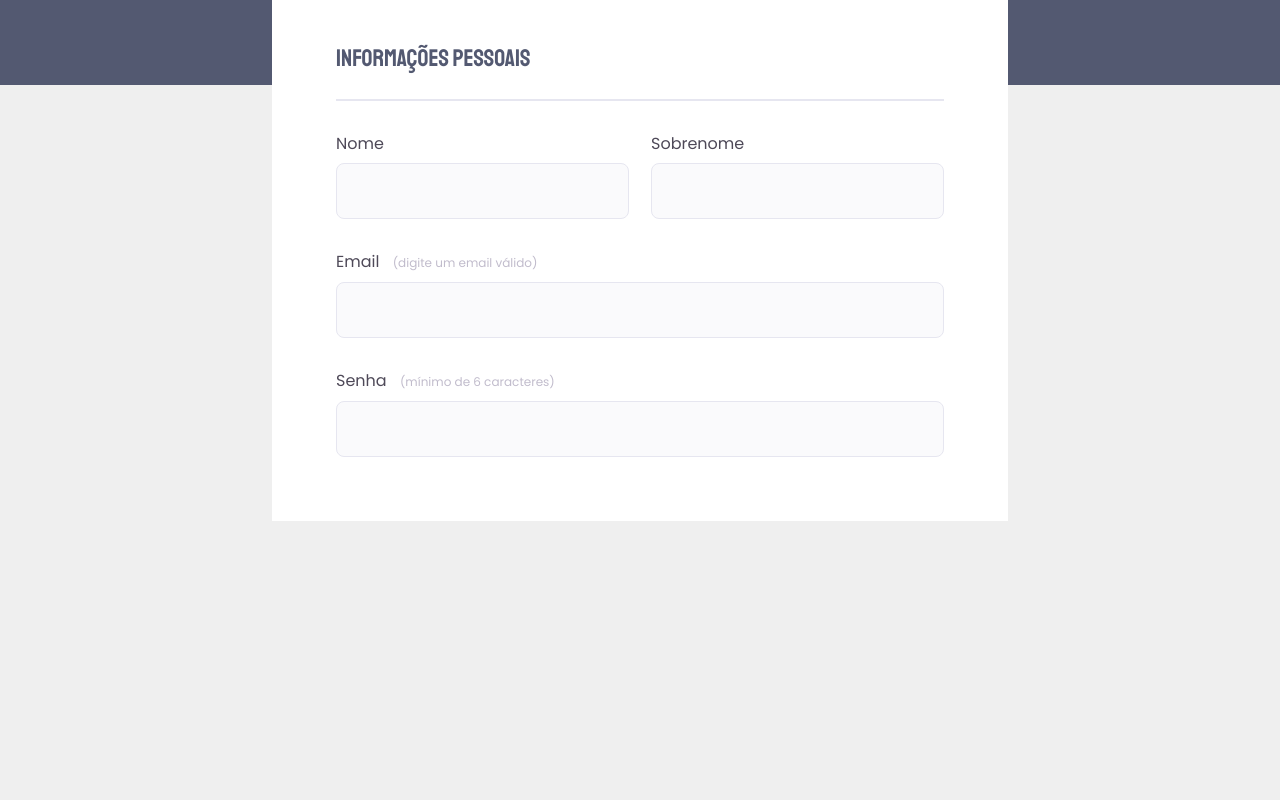
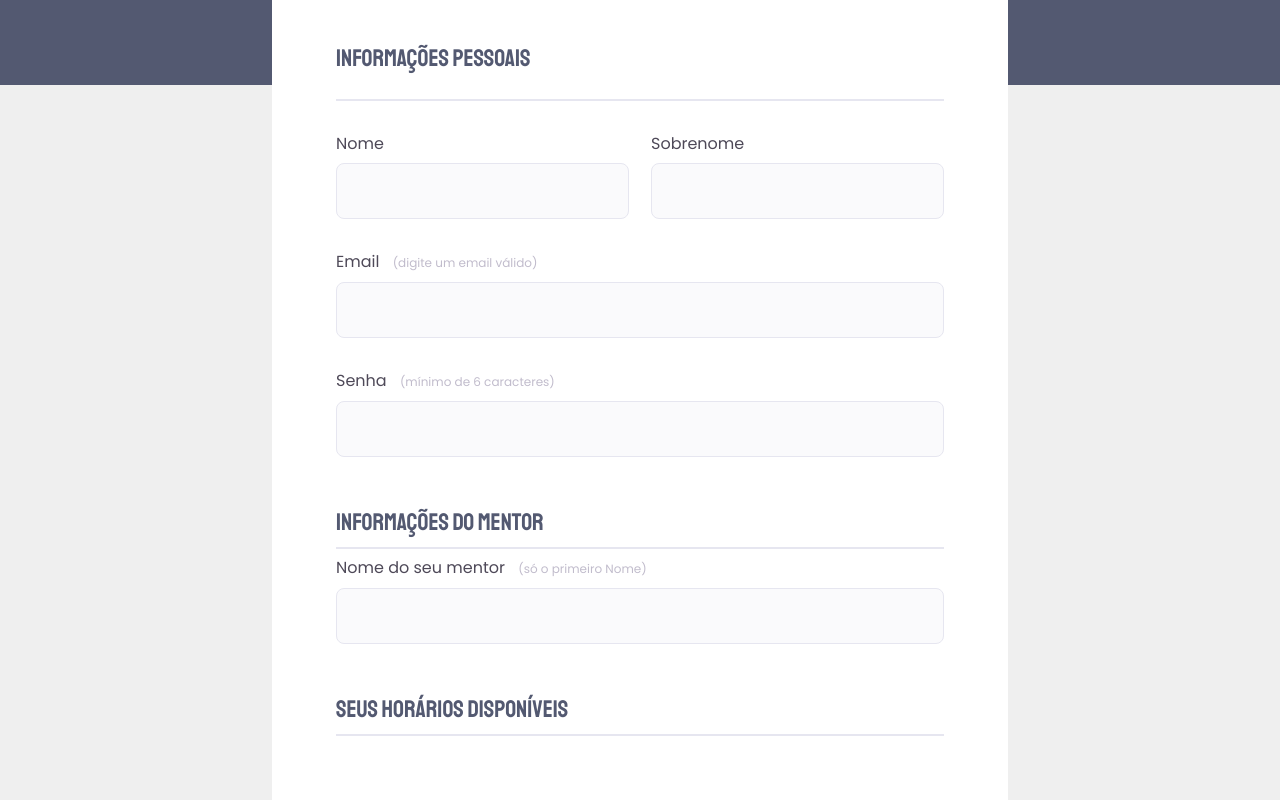
Before and after one commit to theusfelipe/Form-by-me, a plain HTML site: page index.html in a window 1280 px wide. Shown: the part 351-1151 px from the top of the page. Before the commit the page ends 872 px from the top, so only its background shows below. Drawn offline with Linux system fonts and the light colour scheme.

Commit message:
add other inputs

```diff
--- a/index.html
+++ b/index.html
@@ -42,26 +42,42 @@
 
                     <div class="input-wrapper">
                             <label for="event-email">Email <span>(digite um email válido)</span></label>
-                            <input type="text" id="event-email">
+                            <input type="email" id="event-email">
                     </div>
 
                     <div class="input-wrapper">
                             <label for="event-password">Senha <span>(mínimo de 6 caracteres)</span></label>
                             <input type="password" id="event-password">
                     </div>
+                </div>
+
+            </fieldset>
+
+            <fieldset>
+
+                <div class="fielset-wrapper">
+
+                    <legend>Informações do Mentor</legend>
+                    <div class="separator-2"></div>
+
+                    <div class="input-wrapper">
+                        <label for="event-first-name">Nome do seu mentor <span>(só o primeiro Nome)</span></label>
+                        <input type="text" id="event-first-name">
+                    </div>
+
+               </div>
+            </fieldset>
+
+            <fieldset>
+                <div class="fieldset-time-date">
+                    <legend>Seus horários disponíveis</legend>
+                    <div class="separator-3"></div>
+
+                </div>
+            </fieldset>
 
 
 
-
-
-
-                </div>
-
-
-
-
-
-            </fieldset>
         </form>
 
     </div>
--- a/style.css
+++ b/style.css
@@ -84,11 +84,11 @@ fieldset legend {
     font-size: 24px;
     line-height: 34px;
     font-family: 'Staatliches', cursive;
-
 }
 
 
 .separator {
+
     border: 1px solid #E6E6F0;
 }
 
@@ -133,3 +133,13 @@ fieldset legend {
 .coluna-1 > div:nth-child(2){
   width: 100%;
 }
+
+.separator-2 {
+    border: 1px solid #E6E6F0;
+    margin-top: 8px;
+}
+
+.separator-3 {
+    border: 1px solid #E6E6F0;
+    margin-top: 8px;
+}
```
